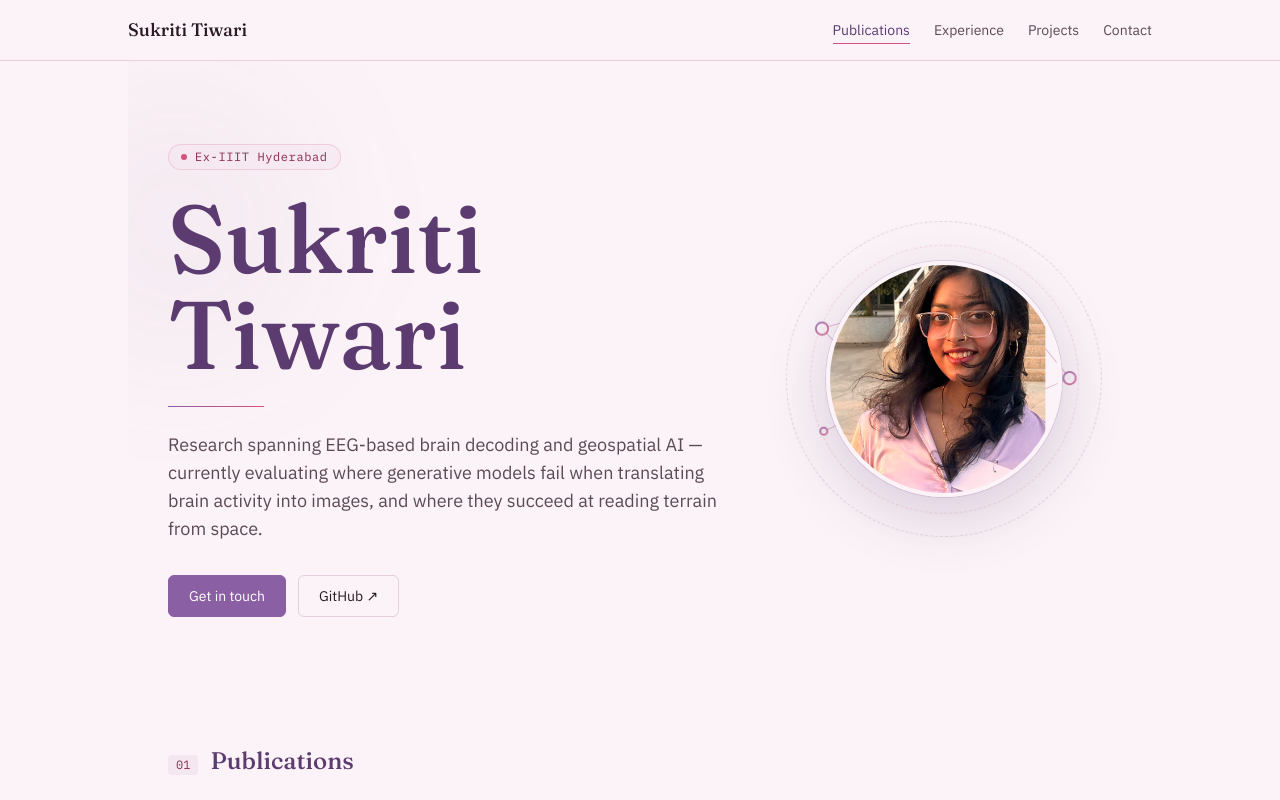
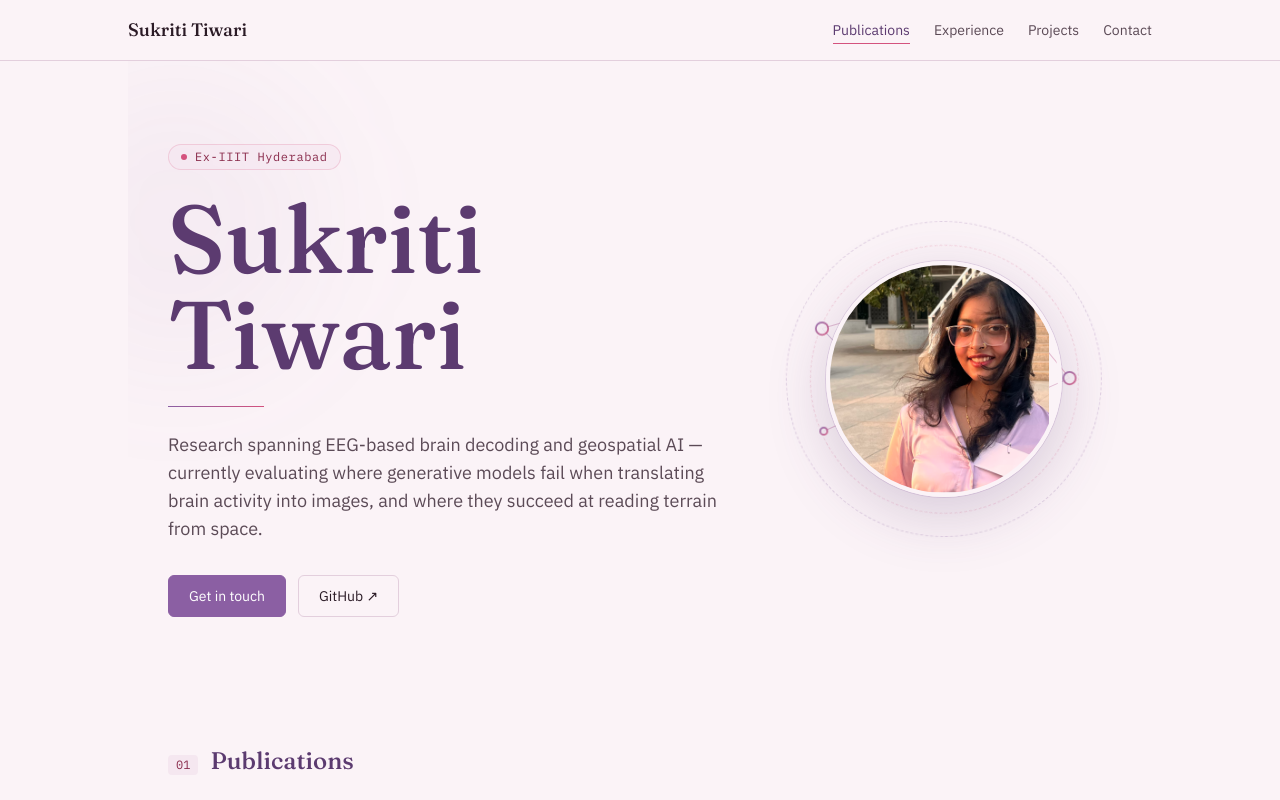
Before and after one commit to Sukt03/sukriti, a React (Vite) app: page / in a window 1280 px wide. Shown: the top 800 px of the page. Built offline with nearby package versions, Linux system fonts and the light colour scheme.

Commit message:
Use LinkedIn-style portrait framing

```diff
--- a/src/components/Hero.jsx
+++ b/src/components/Hero.jsx
@@ -13,7 +13,7 @@ function ResearchVisual({ reducedMotion }) {
     <div className={`absolute inset-[3%] rounded-full border border-dashed border-purple/25 ${reducedMotion ? '' : 'orbit-slow'}`}/>
     <div className={`absolute inset-[10%] rounded-full border border-dashed border-pink/20 ${reducedMotion ? '' : 'orbit-reverse'}`}/>
     <div className="absolute inset-[15%] z-10 overflow-hidden rounded-full border-4 border-paper shadow-[0_18px_60px_rgba(92,59,112,0.22)] ring-1 ring-purple/20">
-      <img src={site.hero.portraitSrc} alt={site.hero.portraitAlt} className="h-full w-full -translate-x-8 -rotate-90 scale-125 object-cover object-[68%_35%] sm:-translate-x-10"/>
+      <img src={site.hero.portraitSrc} alt={site.hero.portraitAlt} className="h-full w-full -translate-x-2 -rotate-90 scale-100 object-cover object-center"/>
     </div>
     <svg viewBox="0 0 380 210" role="img" aria-label={site.hero.visualLabel} className="absolute inset-0 h-full w-full overflow-visible">
       <defs><linearGradient id="research-gradient" x1="0" y1="0" x2="1" y2="1"><stop stopColor="#8B5FA3"/><stop offset="1" stopColor="#D4527E"/></linearGradient></defs>
```
